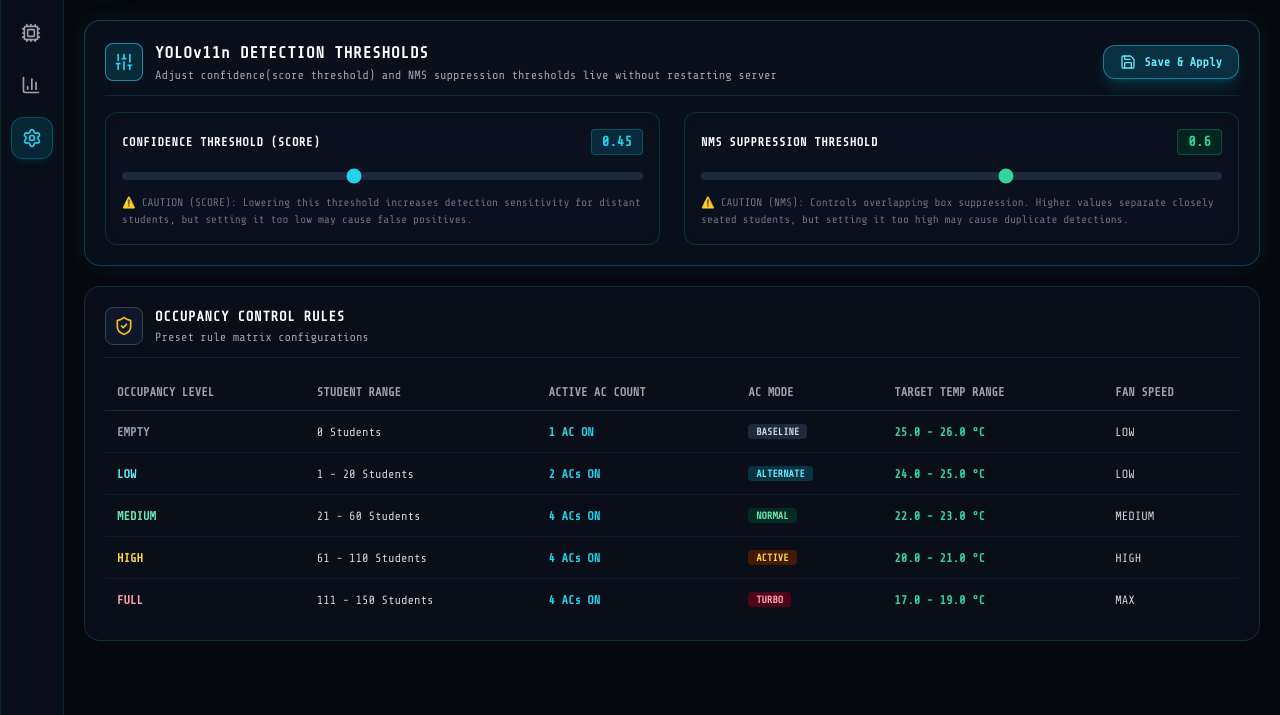
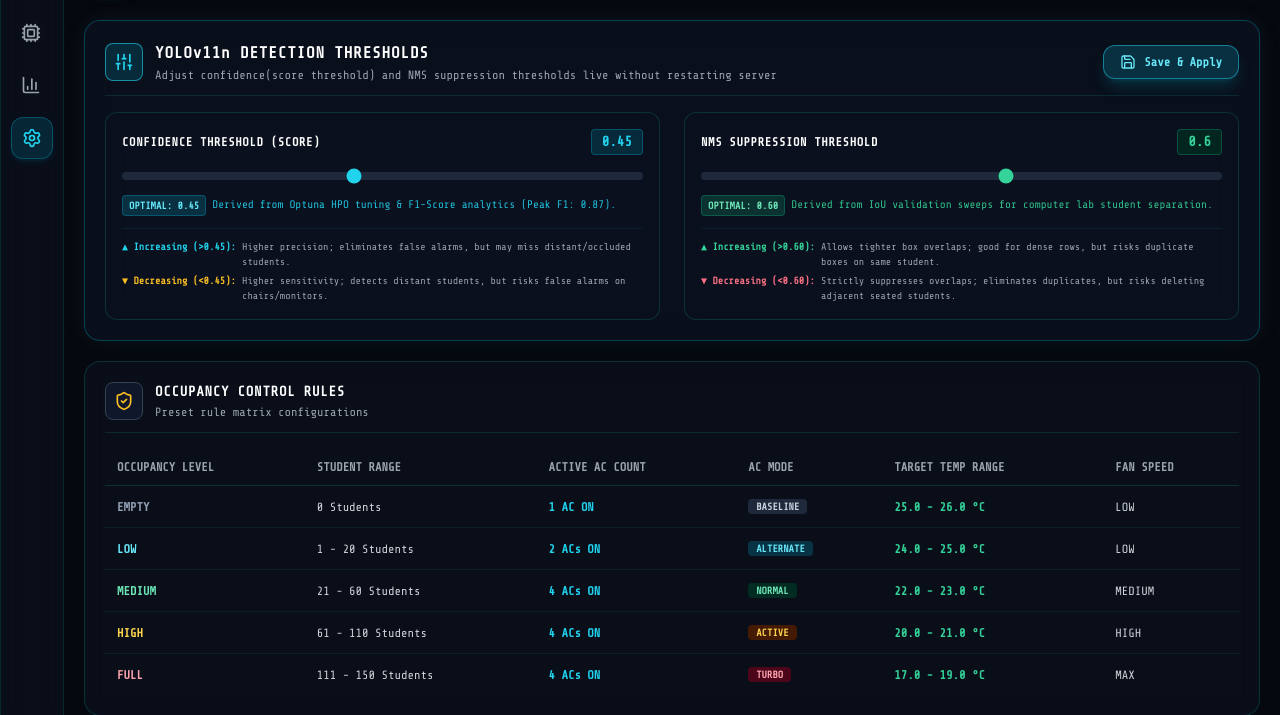
Before and after one commit to PasinduGunathilake/THERMOEDGEVISION_Smart-cooling-edge_AI, a Flask app: page /settings in a window 1280 px wide. Shown: the part 64-779 px from the top of the page. Run offline with Flask 3, Linux system fonts and the light colour scheme; some libraries are stand-ins or nearby versions.

Commit message:
Update confidence and NMS thresholds in settings.html based on HPO results; enhance descriptions for user guidance

```diff
--- a/templates/settings.html
+++ b/templates/settings.html
@@ -118,20 +118,38 @@
                     <div class="glass-panel p-4 rounded-xl border border-teal-500/20">
                         <div class="flex justify-between items-center mb-2">
                             <label class="text-xs font-bold text-white tracking-wider">CONFIDENCE THRESHOLD (SCORE)</label>
-                            <span id="conf-val" class="text-sm font-extrabold text-cyan-400 bg-cyan-950/80 px-2.5 py-0.5 rounded border border-cyan-500/30">0.15</span>
+                            <span id="conf-val" class="text-sm font-extrabold text-cyan-400 bg-cyan-950/80 px-2.5 py-0.5 rounded border border-cyan-500/30">0.45</span>
                         </div>
-                        <input type="range" id="conf-range" min="0.05" max="0.95" step="0.01" value="0.15" class="w-full h-2 bg-slate-800 rounded-lg appearance-none cursor-pointer accent-cyan-400" oninput="document.getElementById('conf-val').innerText = this.value">
-                        <p class="text-[11px] text-gray-500 font-sans mt-2">⚠️ CAUTION (SCORE): Lowering this threshold increases detection sensitivity for distant students, but setting it too low may cause false positives.</p>
+                        <input type="range" id="conf-range" min="0.05" max="0.95" step="0.01" value="0.45" class="w-full h-2 bg-slate-800 rounded-lg appearance-none cursor-pointer accent-cyan-400" oninput="document.getElementById('conf-val').innerText = this.value">
+                        <p class="text-[11px] text-cyan-400/90 font-sans mt-2 flex items-center gap-1.5">
+                            <span class="px-1.5 py-0.5 rounded bg-cyan-500/20 text-cyan-300 font-mono text-[10px] font-bold border border-cyan-500/30 shrink-0">OPTIMAL: 0.45</span>
+                            <span>Derived from Optuna HPO tuning & F1-Score analytics (Peak F1: 0.87).</span>
+                        </p>
+
+                        <!-- Impact Description -->
+                        <div class="mt-3 pt-2.5 border-t border-teal-500/10 text-[10px] font-sans space-y-1 text-gray-400">
+                            <div class="flex items-start gap-1.5"><span class="text-cyan-400 font-bold shrink-0">▲ Increasing (>0.45):</span> <span>Higher precision; eliminates false alarms, but may miss distant/occluded students.</span></div>
+                            <div class="flex items-start gap-1.5"><span class="text-amber-400 font-bold shrink-0">▼ Decreasing (<0.45):</span> <span>Higher sensitivity; detects distant students, but risks false alarms on chairs/monitors.</span></div>
+                        </div>
                     </div>
 
                     <!-- NMS Threshold -->
                     <div class="glass-panel p-4 rounded-xl border border-teal-500/20">
                         <div class="flex justify-between items-center mb-2">
                             <label class="text-xs font-bold text-white tracking-wider">NMS SUPPRESSION THRESHOLD</label>
-                            <span id="nms-val" class="text-sm font-extrabold text-emerald-400 bg-emerald-950/80 px-2.5 py-0.5 rounded border border-emerald-500/30">0.75</span>
+                            <span id="nms-val" class="text-sm font-extrabold text-emerald-400 bg-emerald-950/80 px-2.5 py-0.5 rounded border border-emerald-500/30">0.60</span>
                         </div>
-                        <input type="range" id="nms-range" min="0.10" max="0.95" step="0.01" value="0.75" class="w-full h-2 bg-slate-800 rounded-lg appearance-none cursor-pointer accent-emerald-400" oninput="document.getElementById('nms-val').innerText = this.value">
-                        <p class="text-[11px] text-gray-500 font-sans mt-2">⚠️ CAUTION (NMS): Controls overlapping box suppression. Higher values separate closely seated students, but setting it too high may cause duplicate detections.</p>
+                        <input type="range" id="nms-range" min="0.10" max="0.95" step="0.01" value="0.60" class="w-full h-2 bg-slate-800 rounded-lg appearance-none cursor-pointer accent-emerald-400" oninput="document.getElementById('nms-val').innerText = this.value">
+                        <p class="text-[11px] text-emerald-400/90 font-sans mt-2 flex items-center gap-1.5">
+                            <span class="px-1.5 py-0.5 rounded bg-emerald-500/20 text-emerald-300 font-mono text-[10px] font-bold border border-emerald-500/30 shrink-0">OPTIMAL: 0.60</span>
+                            <span>Derived from IoU validation sweeps for computer lab student separation.</span>
+                        </p>
+
+                        <!-- Impact Description -->
+                        <div class="mt-3 pt-2.5 border-t border-teal-500/10 text-[10px] font-sans space-y-1 text-gray-400">
+                            <div class="flex items-start gap-1.5"><span class="text-emerald-400 font-bold shrink-0">▲ Increasing (>0.60):</span> <span>Allows tighter box overlaps; good for dense rows, but risks duplicate boxes on same student.</span></div>
+                            <div class="flex items-start gap-1.5"><span class="text-rose-400 font-bold shrink-0">▼ Decreasing (<0.60):</span> <span>Strictly suppresses overlaps; eliminates duplicates, but risks deleting adjacent seated students.</span></div>
+                        </div>
                     </div>
                 </div>
             </div>
```
